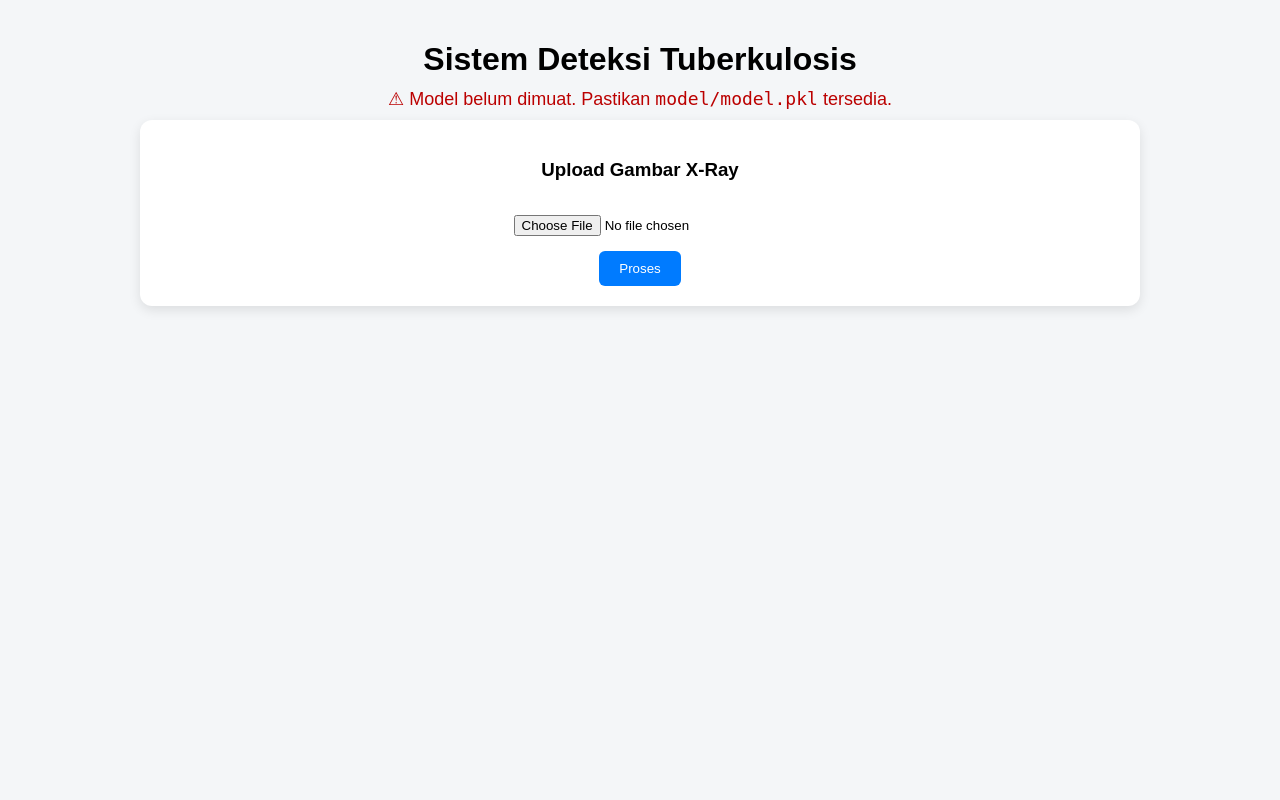
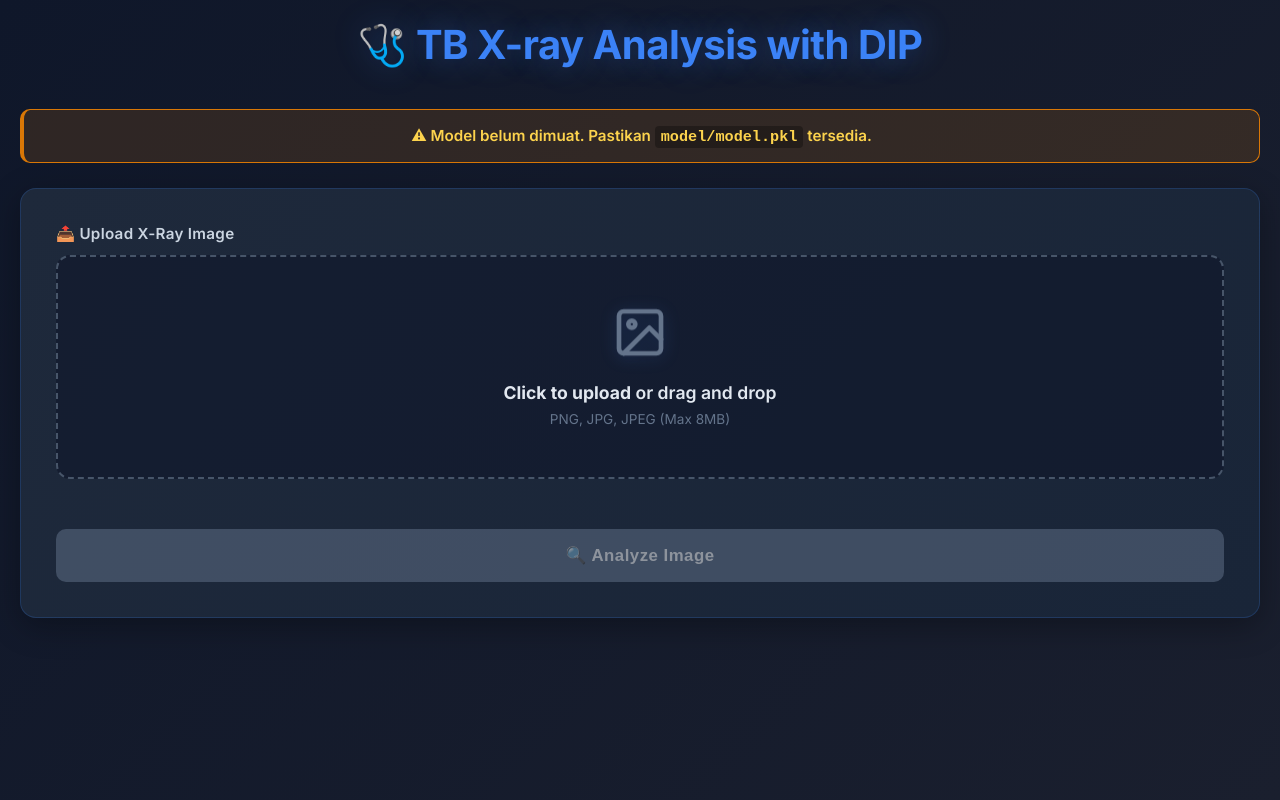
Before and after one commit to Plumz17/PCD_FinalProject, a Flask app: page / in a window 1280 px wide. Run offline with Flask 3, Linux system fonts and the light colour scheme.

Commit message:
Revision on html of TBC_detector

```diff
--- a/TBC_detector/templates/index.html
+++ b/TBC_detector/templates/index.html
@@ -4,111 +4,36 @@
     <meta charset="UTF-8">
     <meta name="viewport" content="width=device-width, initial-scale=1.0">
     <title>TBC Detection System</title>
-
-    <style>
-        body {
-            font-family: Arial, sans-serif;
-            background: #f4f6f8;
-            margin: 0;
-            padding: 20px;
-        }
-        h1 {
-            text-align: center;
-            margin-bottom: 10px;
-        }
-        .container {
-            max-width: 1000px;
-            margin: auto;
-        }
-        .upload-box, .result-box {
-            background: #fff;
-            padding: 20px;
-            border-radius: 12px;
-            box-shadow: 0 4px 12px rgba(0,0,0,0.1);
-            margin-bottom: 25px;
-        }
-        .upload-box form {
-            text-align: center;
-        }
-        input[type=file] {
-            margin-top: 15px;
-        }
-        button {
-            margin-top: 15px;
-            padding: 10px 20px;
-            border: none;
-            background: #007bff;
-            color: #fff;
-            border-radius: 6px;
-            cursor: pointer;
-        }
-        button:hover { background: #0056b3; }
-
-        .prediction {
-            font-size: 22px;
-            text-align: center;
-            margin-top: 10px;
-        }
-
-        .uploaded-preview {
-            text-align: center;
-            margin-top: 20px;
-        }
-        .uploaded-preview img {
-            width: 300px;
-            border-radius: 8px;
-            border: 2px solid #ddd;
-        }
-
-        .steps-grid {
-            display: grid;
-            grid-template-columns: repeat(auto-fit, minmax(240px, 1fr));
-            gap: 15px;
-            margin-top: 25px;
-        }
-        .step-item {
-            padding: 10px;
-            background: #fafafa;
-            border-radius: 10px;
-            text-align: center;
-            border: 1px solid #eee;
-        }
-        .step-item img {
-            width: 100%;
-            border-radius: 8px;
-        }
-        .error-box {
-            background: #ffd6d6;
-            color: #a10000;
-            padding: 12px;
-            border-radius: 8px;
-            margin-bottom: 20px;
-            text-align: center;
-            font-weight: bold;
-        }
-        .not-loaded {
-            text-align: center;
-            font-size: 18px;
-            color: #b00;
-            margin-bottom: 10px;
-        }
-    </style>
+    <link href="https://fonts.googleapis.com/css2?family=Inter:wght@400;500;600;700&display=swap" rel="stylesheet">
+    <link rel="stylesheet" href="{{ url_for('static', filename='css/styles.css') }}">
 
     <script>
         function cleanupSession(sessionId) {
+            // Show loading state
+            const btn = event.target;
+            btn.disabled = true;
+            btn.innerHTML = '⏳ Resetting...';
+
             fetch(`/cleanup/${sessionId}`, { method: "POST" })
                 .then(r => r.json())
-                .then(data => alert("Session cleaned: " + JSON.stringify(data)))
-                .catch(err => alert("Cleanup failed: " + err));
+                .then(data => {
+                    console.log("cleanup:", data);
+                    setTimeout(() => {
+                        window.location.href = '/';
+                    }, 500);
+                })
+                .catch(err => {
+                    console.error("Cleanup failed:", err);
+                    setTimeout(() => {
+                        window.location.href = '/';
+                    }, 1000);
+                });
         }
     </script>
-
 </head>
 <body>
-
-<div class="container">
-
-    <h1>Sistem Deteksi Tuberkulosis</h1>
+<div class="main-container">
+    <h1>🩺 TB X-ray Analysis with DIP</h1>
 
     {% if not model_loaded %}
         <div class="not-loaded">⚠ Model belum dimuat. Pastikan <code>model/model.pkl</code> tersedia.</div>
@@ -118,57 +43,156 @@
         <div class="error-box">{{ error }}</div>
     {% endif %}
 
-    <!-- Upload Box -->
-    <div class="upload-box">
-        <form action="/predict" method="POST" enctype="multipart/form-data">
-            <h3>Upload Gambar X-Ray</h3>
-            <input type="file" name="image" accept="image/*" required>
-            <br>
-            <button type="submit">Proses</button>
+    <div class="card">
+        <form action="/predict" method="post" enctype="multipart/form-data" id="uploadForm">
+            <div class="form-group">
+                <label for="file-input">📤 Upload X-Ray Image</label>
+                <div class="upload-area" id="upload-area">
+                    <div class="upload-icon">
+                        <svg width="48" height="48" viewBox="0 0 24 24" fill="none" stroke="currentColor" stroke-width="2" stroke-linecap="round" stroke-linejoin="round">
+                            <rect x="3" y="3" width="18" height="18" rx="2" ry="2"></rect>
+                            <circle cx="8.5" cy="8.5" r="1.5"></circle>
+                            <polyline points="21 15 16 10 5 21"></polyline>
+                        </svg>
+                    </div>
+                    <p class="upload-text"><strong>Click to upload</strong> or drag and drop</p>
+                    <p class="upload-hint">PNG, JPG, JPEG (Max 8MB)</p>
+                    <input type="file" name="image" id="file-input" accept=".png,.jpg,.jpeg" hidden>
+                    <img id="preview-img" src="" alt="Preview">
+                </div>
+            </div>
+
+            <button type="submit" class="btn-analyze" {% if not model_loaded %}disabled{% endif %}>
+                🔍 Analyze Image
+            </button>
         </form>
     </div>
 
-    {% if upload_image %}
-    <div class="upload-box uploaded-preview">
-        <h3>Gambar yang Diupload:</h3>
-        <img src="{{ upload_image }}" alt="uploaded image">
-    </div>
-    {% endif %}
+    {% if prediction is defined %}
 
-    {% if prediction %}
-    <div class="result-box">
+    <div class="diagnosis-card">
+        <div class="diagnosis-info">
+            <div class="diagnosis-label">DIP Diagnosis Result</div>
 
-        <div class="prediction">
-            Hasil Prediksi: <strong>{{ prediction }}</strong>
+            {% if prediction == 0 %}
+                <h2 class="diagnosis-result status-normal">✓ Normal</h2>
+                <div class="diagnosis-desc">
+                    Tidak ditemukan kelainan signifikan terkait Tuberkulosis. Hasil X-Ray menunjukkan gambaran normal tanpa indikasi TB.
+                    <br><br>
+                    <small><i>⚠ Disclaimer: Hasil ini adalah diagnosis awal menggunakan DIP. Selalu konsultasikan dengan dokter spesialis untuk hasil yang pasti dan komprehensif.</i></small>
+                </div>
+            {% elif prediction == 1 %}
+                <h2 class="diagnosis-result status-danger">⚠️ TB Detected</h2>
+                <div class="diagnosis-desc">
+                    Terdeteksi indikasi yang mengarah pada Tuberkulosis. Hasil X-Ray menunjukkan gambaran dengan indikasi TB.
+                    <br><br>
+                    <small><i>⚠ Disclaimer: Hasil ini adalah diagnosis awal menggunakan DIP. Selalu konsultasikan dengan dokter spesialis untuk hasil yang pasti dan komprehensif.</i></small>
+                </div>
+            {% else %}
+                <h2 class="diagnosis-result status-unknown">❓ Unknown</h2>
+                <div class="diagnosis-desc">
+                    Hasil diagnosis tidak dapat ditentukan.
+                    <br><br>
+                    <small><i>⚠ Disclaimer: Hasil ini adalah diagnosis awal menggunakan DIP.</i></small>
+                </div>
+            {% endif %}
+
+            {% if session_id %}
+            <div style="margin-top: 30px;">
+                <button type="button" onclick="cleanupSession('{{ session_id }}')" class="btn-cleanup">
+                    Reset Analysis
+                </button>
+            </div>
+            {% endif %}
         </div>
 
-        {% if prediction_proba %}
-        <p style="text-align:center; margin-top:5px; font-size:16px;">
-            Tingkat Keyakinan: <strong>{{ prediction_proba.confidence }}%</strong>
-        </p>
-        {% endif %}
+        <div class="diagnosis-visuals">
+            <div class="visual-header">📊 Image Processing Steps</div>
 
-        {% if session_id %}
-        <p style="text-align:center; margin-top:10px;">
-            <button onclick="cleanupSession('{{ session_id }}')">Bersihkan Session</button>
-        </p>
-        {% endif %}
+            <div class="steps-grid-container">
+                {% if upload_image %}
+                <div class="step-card">
+                    <img src="{{ upload_image }}" alt="Original">
+                    <span>Original Image</span>
+                </div>
+                {% endif %}
 
-        <h3 style="text-align:center; margin-top:30px;">Tahapan Pengolahan Citra</h3>
+                {% if steps %}
+                    {% for name, path in steps.items() %}
+                    <div class="step-card">
+                        <img src="{{ path }}" alt="{{ name }}">
+                        <span>{{ name }}</span>
+                    </div>
+                    {% endfor %}
+                {% endif %}
+            </div>
+        </div>
+    </div>
 
-        <div class="steps-grid">
-            {% for name, path in steps.items() %}
-            <div class="step-item">
-                <strong>{{ name }}</strong><br>
-                <img src="{{ path }}" alt="{{ name }}">
-            </div>
-            {% endfor %}
-        </div>
-
-    </div>
     {% endif %}
-
 </div>
 
+<script>
+    const fileInput = document.getElementById('file-input');
+    const uploadArea = document.getElementById('upload-area');
+    const previewImg = document.getElementById('preview-img');
+    const uploadIcon = document.querySelector('.upload-icon');
+    const uploadText = document.querySelector('.upload-text');
+    const uploadHint = document.querySelector('.upload-hint');
+    const form = document.getElementById('uploadForm');
+
+    uploadArea.addEventListener('click', () => fileInput.click());
+
+    uploadArea.addEventListener('dragover', (e) => {
+        e.preventDefault();
+        e.stopPropagation();
+        uploadArea.classList.add('drag-active');
+    });
+
+    uploadArea.addEventListener('dragleave', (e) => {
+        e.preventDefault();
+        e.stopPropagation();
+        uploadArea.classList.remove('drag-active');
+    });
+
+    uploadArea.addEventListener('drop', (e) => {
+        e.preventDefault();
+        e.stopPropagation();
+        uploadArea.classList.remove('drag-active');
+
+        const files = e.dataTransfer.files;
+        if (files.length > 0) {
+            fileInput.files = files;
+            handleFileSelect(files[0]);
+        }
+    });
+
+    function handleFileSelect(file) {
+        if (file && file.type.startsWith('image/')) {
+            const reader = new FileReader();
+            reader.onload = function(event) {
+                previewImg.src = event.target.result;
+                previewImg.style.display = 'block';
+                uploadIcon.style.display = 'none';
+                uploadText.style.display = 'none';
+                uploadHint.style.display = 'none';
+            };
+            reader.readAsDataURL(file);
+        }
+    }
+
+    fileInput.addEventListener('change', function() {
+        if (this.files.length > 0) handleFileSelect(this.files[0]);
+    });
+
+    form.addEventListener('submit', function() {
+        const btn = document.querySelector('.btn-analyze');
+        btn.disabled = true;
+        btn.innerHTML = '⏳ Processing...';
+        btn.style.opacity = '0.7';
+    });
+
+    previewImg.src = '';
+</script>
 </body>
 </html>
```
